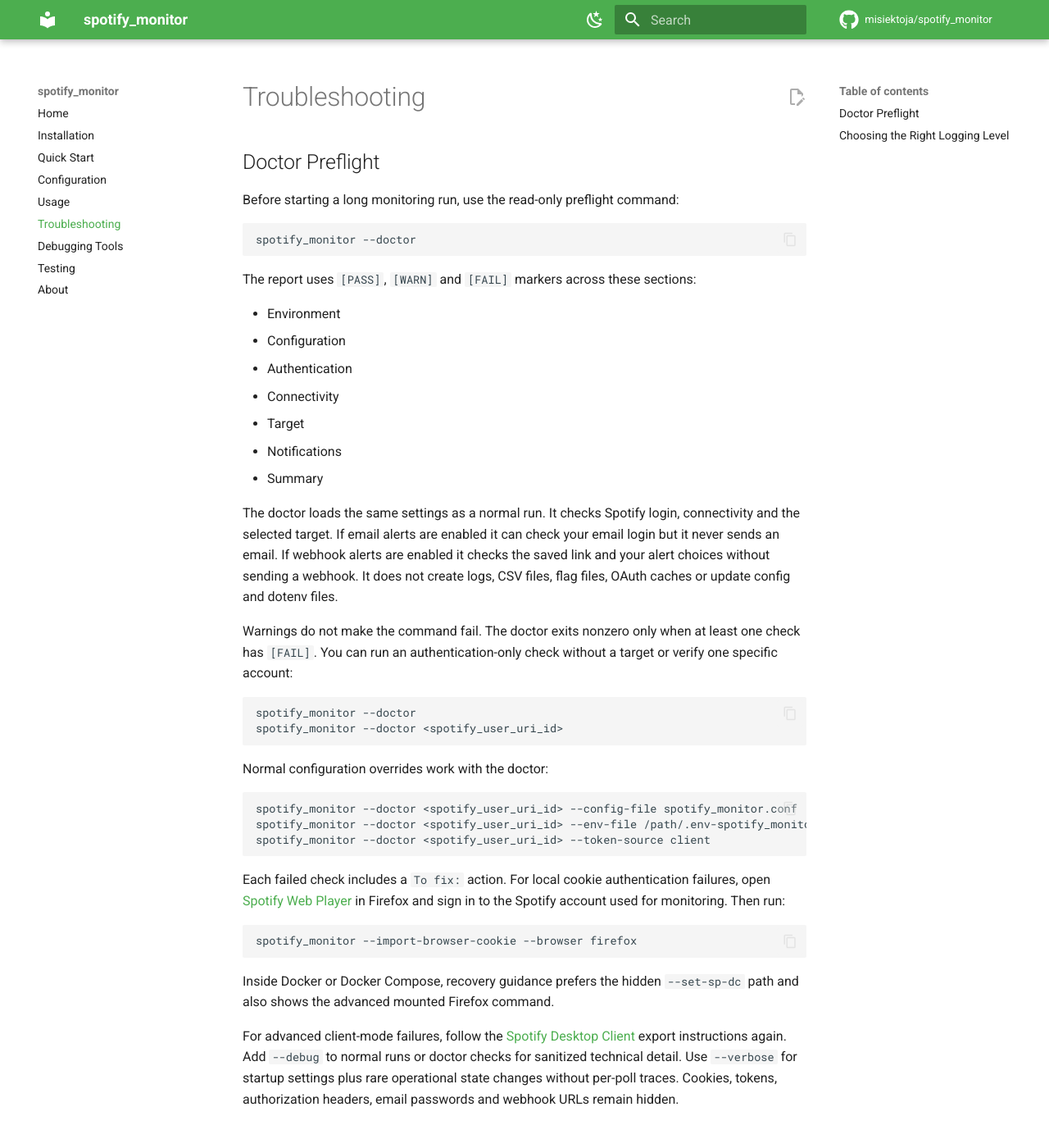
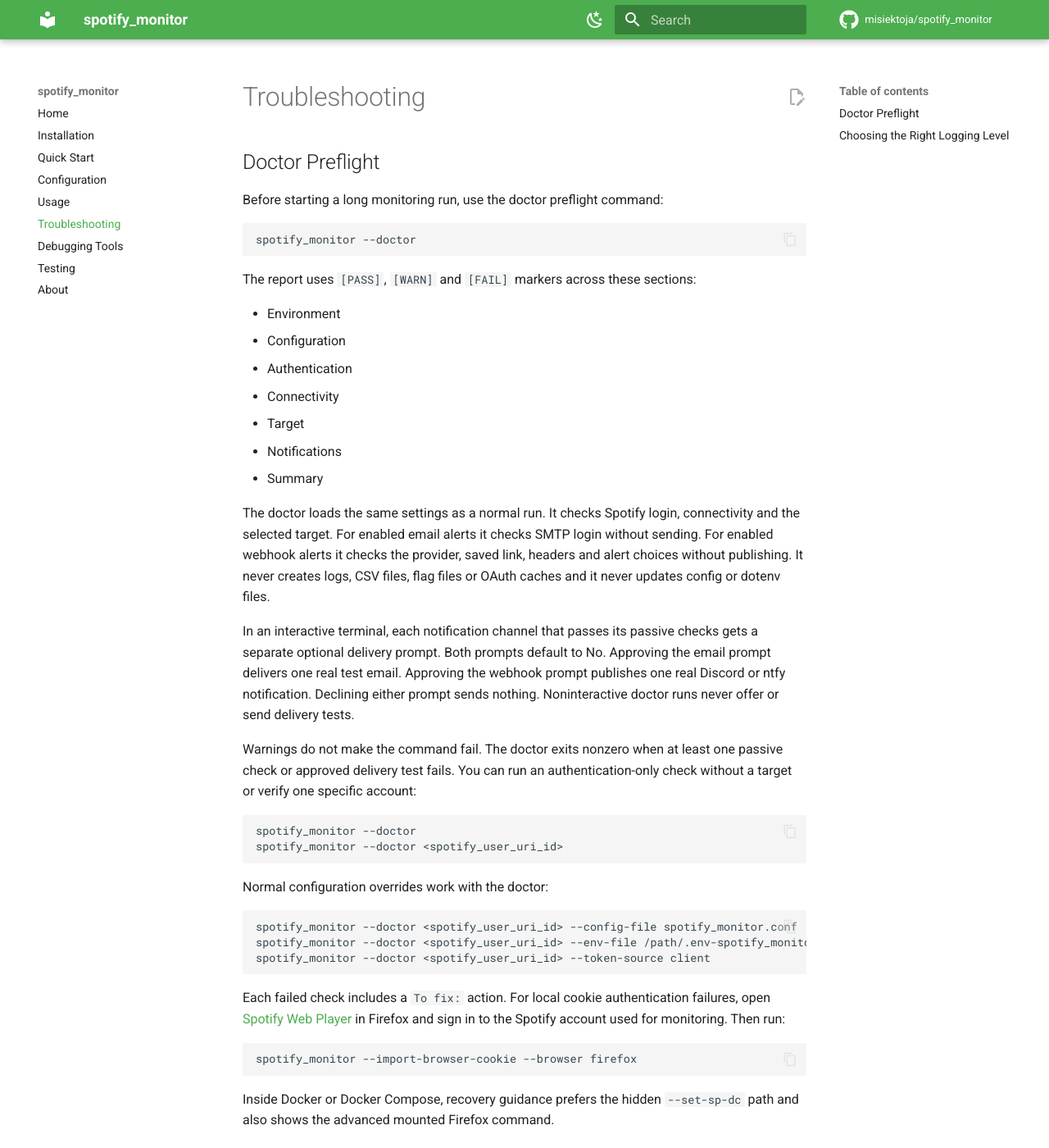
Before and after one commit to misiektoja/spotify_monitor, an MkDocs documentation site: the page built from docs/troubleshooting.md, in a window 1280 px wide and 1400 px high. Shown: the whole window at 82% size. Built offline with MkDocs 1.6.1 and Material for MkDocs 9.7.7, drawn with Linux system fonts in a browser that asks for light colours; comment, search, counter and statistics services are not loaded.

Commit message:
docs(doctor): explain optional delivery tests

````diff
--- a/docs/troubleshooting.md
+++ b/docs/troubleshooting.md
@@ -3,7 +3,7 @@
 <a id="doctor-preflight"></a>
 ## Doctor Preflight
 
-Before starting a long monitoring run, use the read-only preflight command:
+Before starting a long monitoring run, use the doctor preflight command:
 
 ```sh
 spotify_monitor --doctor
@@ -19,9 +19,11 @@
 * Notifications
 * Summary
 
-The doctor loads the same settings as a normal run. It checks Spotify login, connectivity and the selected target. If email alerts are enabled it can check your email login but it never sends an email. If webhook alerts are enabled it checks the saved link and your alert choices without sending a webhook. It does not create logs, CSV files, flag files, OAuth caches or update config and dotenv files.
+The doctor loads the same settings as a normal run. It checks Spotify login, connectivity and the selected target. For enabled email alerts it checks SMTP login without sending. For enabled webhook alerts it checks the provider, saved link, headers and alert choices without publishing. It never creates logs, CSV files, flag files or OAuth caches and it never updates config or dotenv files.
 
-Warnings do not make the command fail. The doctor exits nonzero only when at least one check has `[FAIL]`. You can run an authentication-only check without a target or verify one specific account:
+In an interactive terminal, each notification channel that passes its passive checks gets a separate optional delivery prompt. Both prompts default to No. Approving the email prompt delivers one real test email. Approving the webhook prompt publishes one real Discord or ntfy notification. Declining either prompt sends nothing. Noninteractive doctor runs never offer or send delivery tests.
+
+Warnings do not make the command fail. The doctor exits nonzero when at least one passive check or approved delivery test fails. You can run an authentication-only check without a target or verify one specific account:
 
 ```sh
 spotify_monitor --doctor
````
